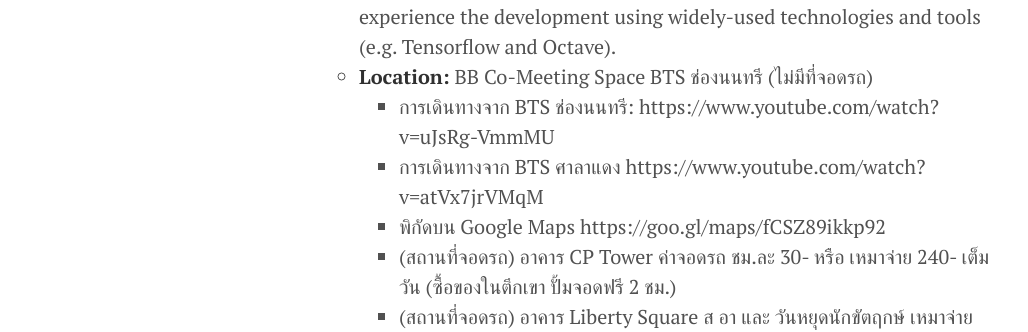
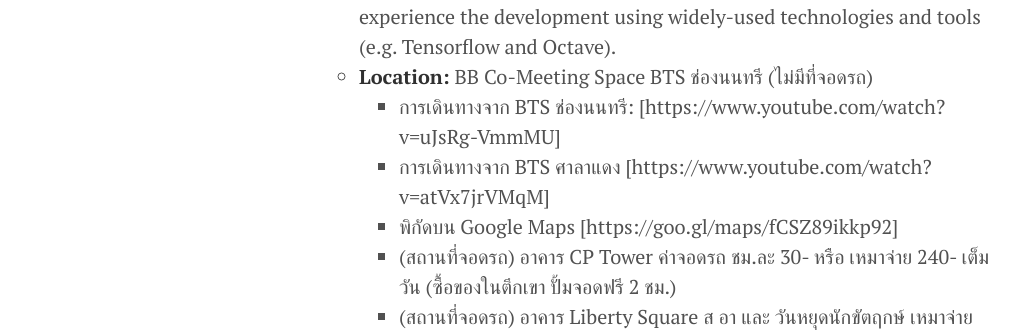
Before and after one commit to xlives/xlives.github.io, a Jekyll site: the page built from courses.markdown, in a window 1280 px wide and 900 px high. Shown: the part 398-730 px from the top of the window, without its empty margins (1-1029 px from the left). Built offline with Jekyll 4.4.1, drawn with Linux system fonts in a browser that asks for light colours.

```diff
--- a/courses.markdown
+++ b/courses.markdown
@@ -12,9 +12,9 @@ Present
     primary focus on machine learning techniques. Students will learn about best practices in AI and experience
     the development using widely-used technologies and tools (e.g. Tensorflow and Octave).
     *    **Location:** BB Co-Meeting Space BTS ช่องนนทรี (ไม่มีที่จอดรถ)
-          * การเดินทางจาก BTS ช่องนนทรี: https://www.youtube.com/watch?v=uJsRg-VmmMU
-          * การเดินทางจาก BTS ศาลาแดง https://www.youtube.com/watch?v=atVx7jrVMqM
-          * พิกัดบน Google Maps https://goo.gl/maps/fCSZ89ikkp92
+          * การเดินทางจาก BTS ช่องนนทรี: [https://www.youtube.com/watch?v=uJsRg-VmmMU]
+          * การเดินทางจาก BTS ศาลาแดง [https://www.youtube.com/watch?v=atVx7jrVMqM]
+          * พิกัดบน Google Maps [https://goo.gl/maps/fCSZ89ikkp92]
           * (สถานที่จอดรถ) อาคาร CP Tower ค่าจอดรถ ชม.ละ 30- หรือ เหมาจ่าย 240- เต็มวัน (ซื้อของในตึกเขา ปั้มจอดฟรี 2 ชม.)
           * (สถานที่จอดรถ) อาคาร Liberty Square ส อา และ วันหยุดนักขัตฤกษ์ เหมาจ่าย 100- (6:00-17:00)
                   (เหมาทั้งวันถึง 17.00 น. จ่าย 100 บาท ส่วนเกินชั่วโมงละ 50 บาท)
```
